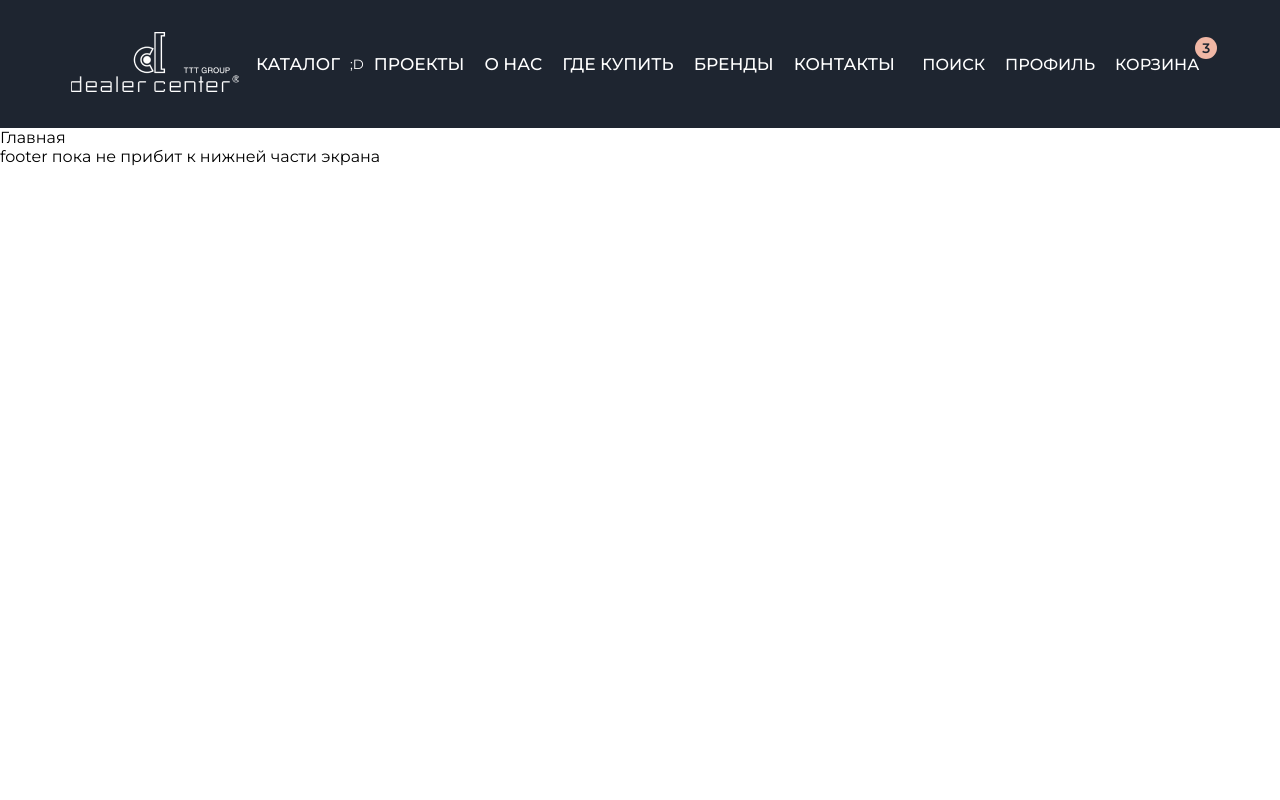
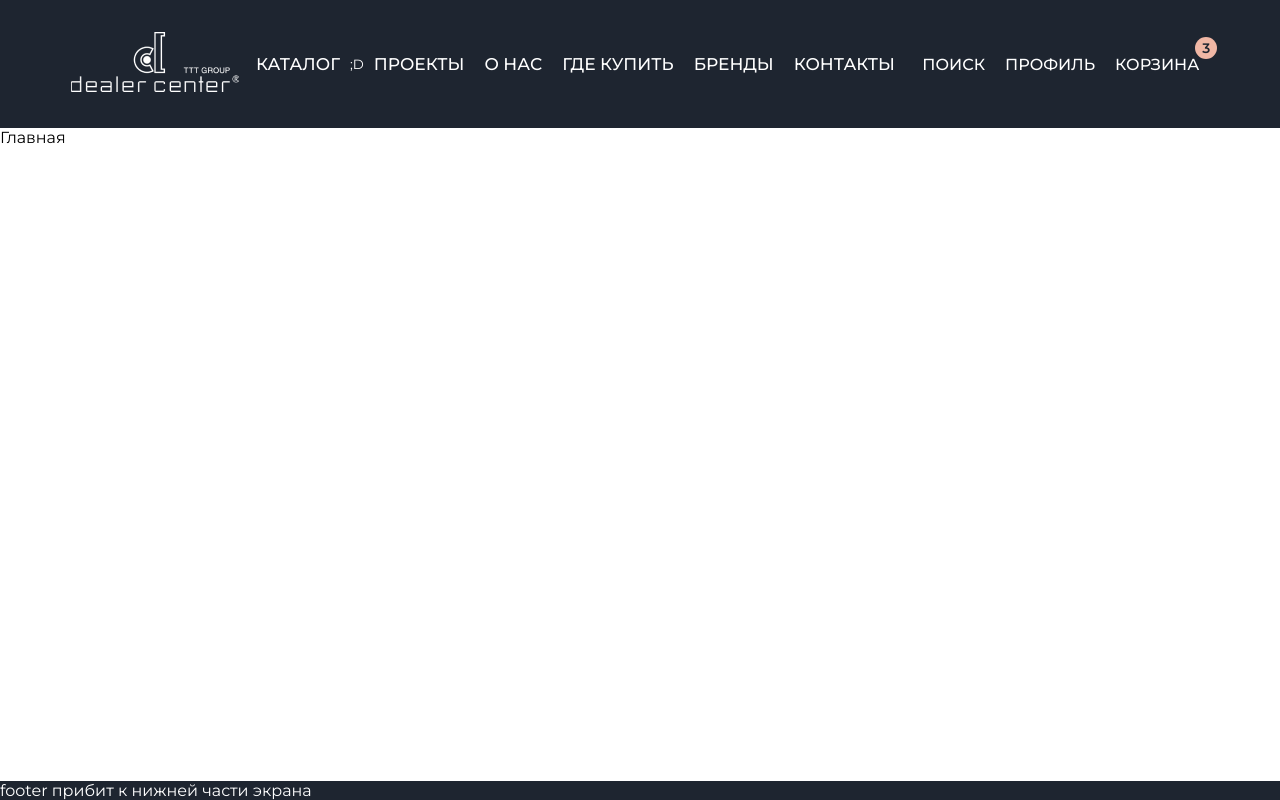
Before and after one commit to Bogdan-67/autohub, a React (Create React App) app in the folder frontend/: page / in a window 1280 px wide. Built offline with nearby package versions, Linux system fonts and the light colour scheme.

Commit message:
footer fixed down

```diff
--- a/frontend/src/App.css
+++ b/frontend/src/App.css
@@ -1,38 +1,14 @@
-.App {
-  text-align: center;
+html,
+body {
+  height: 100%;
 }
 
-.App-logo {
-  height: 40vmin;
-  pointer-events: none;
+#root {
+  display: flex;
+  flex-direction: column;
+  min-height: 100%;
 }
 
-@media (prefers-reduced-motion: no-preference) {
-  .App-logo {
-    animation: App-logo-spin infinite 20s linear;
-  }
+.main {
+  flex: 1 1 auto;
 }
-
-.App-header {
-  background-color: #282c34;
-  min-height: 100vh;
-  display: flex;
-  flex-direction: column;
-  align-items: center;
-  justify-content: center;
-  font-size: calc(10px + 2vmin);
-  color: white;
-}
-
-.App-link {
-  color: #61dafb;
-}
-
-@keyframes App-logo-spin {
-  from {
-    transform: rotate(0deg);
-  }
-  to {
-    transform: rotate(360deg);
-  }
-}
--- a/frontend/src/App.tsx
+++ b/frontend/src/App.tsx
@@ -15,6 +15,7 @@ import Login from './pages/Login';
 import About from './pages/About';
 import Projects from './pages/Projects';
 import Cart from './pages/Cart';
+import './App.css';
 
 function App() {
   const location = useLocation();
@@ -22,7 +23,8 @@ function App() {
   return (
     <>
       <Header login={login} />
-      <div className='content'>
+
+      <div className='main'>
         <Routes location={location} key={location.pathname}>
           <Route path='/' element={<Main />}></Route>
           <Route path='/login' element={<Login />}></Route>
@@ -37,6 +39,7 @@ function App() {
           <Route path='*' element={<NotFound />}></Route>
         </Routes>
       </div>
+
       <Footer />
     </>
   );
--- a/frontend/src/components/Footer/footer.module.scss
+++ b/frontend/src/components/Footer/footer.module.scss
@@ -1 +1,6 @@
 @import '../../scss/vars';
+
+footer {
+  background-color: $main-clr;
+  color: $text-wh-clr;
+}
--- a/frontend/src/components/Footer/index.tsx
+++ b/frontend/src/components/Footer/index.tsx
@@ -2,7 +2,11 @@ import { FC } from 'react';
 import styles from './footer.module.scss';
 
 const Footer: FC = () => {
-  return <footer id='footer'>footer пока не прибит к нижней части экрана</footer>;
+  return (
+    <footer id='footer' className={styles.footer}>
+      footer прибит к нижней части экрана
+    </footer>
+  );
 };
 
 export default Footer;
--- a/frontend/src/index.css
+++ b/frontend/src/index.css
@@ -1,13 +1,16 @@
+html,
+body {
+  height: 100%;
+}
+
 body {
   margin: 0;
-  font-family: -apple-system, BlinkMacSystemFont, 'Segoe UI', 'Roboto', 'Oxygen',
-    'Ubuntu', 'Cantarell', 'Fira Sans', 'Droid Sans', 'Helvetica Neue',
-    sans-serif;
+  font-family: -apple-system, BlinkMacSystemFont, 'Segoe UI', 'Roboto', 'Oxygen', 'Ubuntu',
+    'Cantarell', 'Fira Sans', 'Droid Sans', 'Helvetica Neue', sans-serif;
   -webkit-font-smoothing: antialiased;
   -moz-osx-font-smoothing: grayscale;
 }
 
 code {
-  font-family: source-code-pro, Menlo, Monaco, Consolas, 'Courier New',
-    monospace;
+  font-family: source-code-pro, Menlo, Monaco, Consolas, 'Courier New', monospace;
 }
```
Also changed, not shown: frontend/public/index.html (+1 -14 lines).
